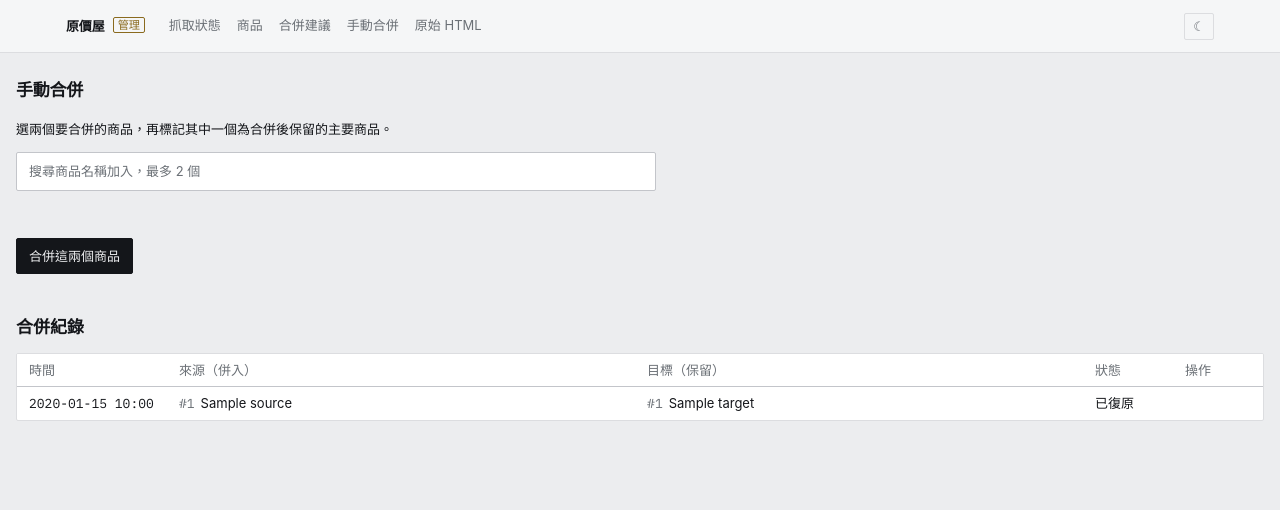
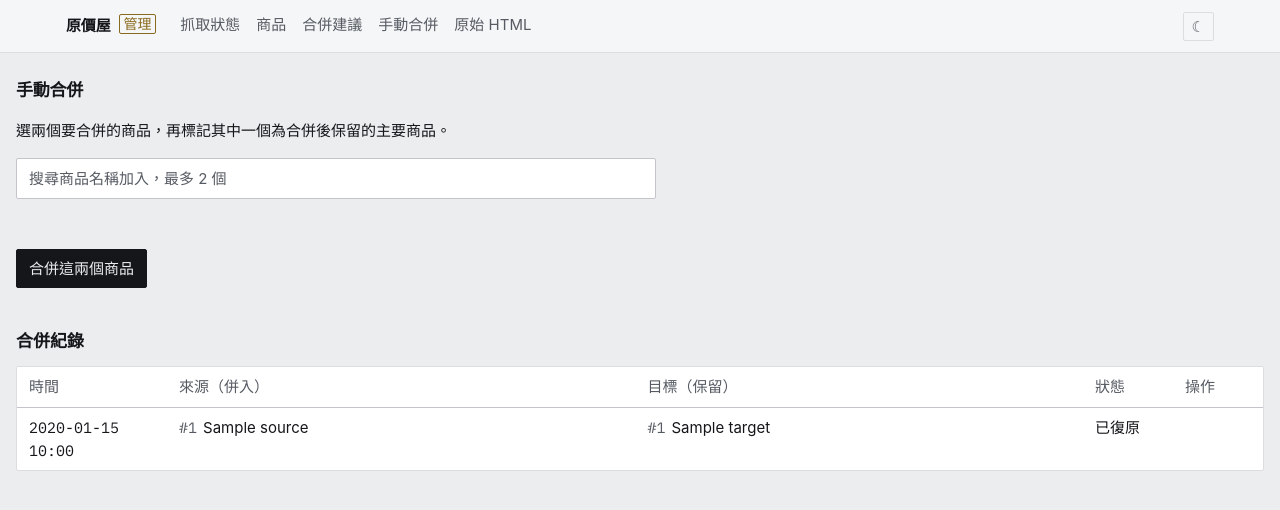
Before and after one commit to xthywork/coolpc-price-history, a Python web app: template src/coolpc/admin_api/templates/merge.html in a window 1280 px wide. Shown: the top 510 px of the page. Run offline with Jinja, Linux system fonts and the light colour scheme; the template is opened without the code that fills it: most values are stand-ins (such as "Sample title", 1, 10 or a date in 2020).

Commit message:
fix(web): 提高次要文字對比、整體字級上調一階
回饋指出商品名稱看不清楚、字太小。

- --muted 提高對比（淺色 #6b7076 → #565b63，深色 #8b93a1 → #9ba3b2），
  兩個主題對白/深底都在 7:1 以上
- 已下架的列不再整列染灰：輔助資訊維持 muted，商品名恢復正常對比。首頁
  預設是價格由低到高，第一頁幾乎全是已下架的活動公告，整列變灰會讓整頁
  都讀不出來
- 字級整體上調一階（內文 15px → 16px、表格 13px → 15px），搜尋框維持
  17px 不動；新增 --step--2 取代散落各處寫死的 0.68～0.78rem
- 列高與內距跟著放大，避免行與行擠在一起
- admin 商品列表的建立時間欄加寬到 178px，字變大後 140px 會把時間折成
  兩行並撐高整列
- 持平走勢線的 --flat 一併提高對比

Co-Authored-By: Claude Opus 5 <noreply@anthropic.com>
Claude-Session: https://claude.ai/code/session_01EA5z5W4e19bbQEsY9tRodS

```diff
--- a/src/coolpc/admin_api/templates/products.html
+++ b/src/coolpc/admin_api/templates/products.html
@@ -33,10 +33,10 @@
         <th class="col-num" style="width:70px">ID</th>
         <th style="width:36%">商品名稱</th>
         <th style="width:12%">品牌</th>
-        <th style="width:14%">型號</th>
+        <th style="width:12%">型號</th>
         <th class="col-num" style="width:110px">目前價格</th>
         <th style="width:90px">狀態</th>
-        <th style="width:140px">建立時間</th>
+        <th style="width:178px">建立時間</th>
       </tr>
     </thead>
     <tbody>
--- a/src/coolpc/web/static/css/admin.css
+++ b/src/coolpc/web/static/css/admin.css
@@ -7,7 +7,7 @@ body { font-size: var(--step--1); }
 .site-header__brand::after {
   content: "管理";
   font-family: var(--font-mono);
-  font-size: 0.7rem;
+  font-size: var(--step--2);
   font-weight: 400;
   color: var(--accent);
   border: 1px solid currentColor;
@@ -19,7 +19,7 @@ body { font-size: var(--step--1); }
 
 main { max-width: 1320px; }
 
-th, td { padding: 6px var(--space-3); }
+th, td { padding: 8px var(--space-3); }
 .page-head h1 { font-size: var(--step-1); }
 
 .toolbar {
@@ -37,7 +37,7 @@ th, td { padding: 6px var(--space-3); }
 /* 抓取狀態 */
 .status {
   font-family: var(--font-mono);
-  font-size: 0.78rem;
+  font-size: var(--step--2);
   border-radius: var(--radius);
   padding: 1px 6px;
   border: 1px solid currentColor;
@@ -113,7 +113,7 @@ th, td { padding: 6px var(--space-3); }
   white-space: pre-wrap;
   word-break: break-all;
   font-family: var(--font-mono);
-  font-size: 0.78rem;
+  font-size: var(--step--2);
   line-height: 1.5;
   color: var(--muted);
 }
@@ -139,14 +139,14 @@ th, td { padding: 6px var(--space-3); }
   text-align: center;
   line-height: 15px;
   font-family: var(--font-mono);
-  font-size: 0.68rem;
+  font-size: var(--step--2);
   color: var(--accent);
   border: 1px solid currentColor;
   border-radius: var(--radius);
 }
 .hint__name { word-break: break-word; }
 .hint__name .id { font-family: var(--font-mono); color: var(--muted); margin-right: 5px; }
-.hint__off { color: var(--muted); font-size: 0.78rem; flex-shrink: 0; }
+.hint__off { color: var(--muted); font-size: var(--step--2); flex-shrink: 0; }
 .hint__sep { border-top: 1px dashed var(--line); }
 .hint__score {
   flex-shrink: 0;
@@ -166,7 +166,7 @@ th, td { padding: 6px var(--space-3); }
   line-height: 1.1;
   color: var(--accent);
 }
-.hint__score-label { font-size: 0.7rem; color: var(--muted); }
+.hint__score-label { font-size: var(--step--2); color: var(--muted); }
 
 /* 商品詳細：檢視用定義列表，編輯用同一組欄位 */
 .detail-list {
--- a/src/coolpc/web/static/css/base.css
+++ b/src/coolpc/web/static/css/base.css
@@ -109,7 +109,7 @@ p { max-width: var(--measure); }
 }
 table { width: 100%; border-collapse: collapse; }
 th, td {
-  padding: 9px var(--space-3);
+  padding: 11px var(--space-3);
   text-align: left;
   font-size: var(--step--1);
   vertical-align: baseline;
@@ -133,7 +133,10 @@ th.col-num { text-align: right; }
 .up { color: var(--up); }
 .down { color: var(--down); }
 .flat { color: var(--flat); }
-.inactive td, tr.inactive td a { color: var(--muted); }
+/* 已下架的列只把輔助資訊淡化，商品名維持正常對比——整列一起變灰的話，
+   一整頁都是下架商品時（首頁預設價格排序就是這樣）會什麼都讀不出來 */
+tr.inactive td { color: var(--muted); }
+tr.inactive td a { color: var(--ink); }
 
 /* ── 表單 ───────────────────────────────────────────────── */
 
--- a/src/coolpc/web/static/css/tokens.css
+++ b/src/coolpc/web/static/css/tokens.css
@@ -23,14 +23,14 @@
   --surface: #ffffff;
   --surface-sunk: #f5f6f7;
   --ink: #14161a;
-  --muted: #6b7076;
+  --muted: #565b63;
   --line: #dcdde0;
   --line-strong: #c3c5ca;
   --accent: #8a6a1e;
   --accent-soft: rgba(138, 106, 30, 0.12);
   --up: #c0362c;
   --down: #1b7a4b;
-  --flat: #8b9098;
+  --flat: #767c85;
 
   /* 多商品比較的類別色。順序固定、不循環，兩個主題各自選過步階，通過
      對比與色覺缺陷分辨度檢查（見 scripts 驗證：CVD ΔE 皆過門檻）。 */
@@ -45,12 +45,13 @@
     "Noto Sans TC", "Microsoft JhengHei", "Segoe UI", sans-serif;
   --font-mono: "IBM Plex Mono", ui-monospace, "SF Mono", Consolas, monospace;
 
-  --step--1: 0.8125rem;
-  --step-0: 0.9375rem;
+  --step--2: 0.875rem;
+  --step--1: 0.9375rem;
+  --step-0: 1rem;
   --step-1: 1.0625rem;
-  --step-2: 1.375rem;
-  --step-3: 1.875rem;
-  --step-4: 2.75rem;
+  --step-2: 1.5rem;
+  --step-3: 2rem;
+  --step-4: 2.875rem;
 
   --space-1: 4px;
   --space-2: 8px;
@@ -70,7 +71,7 @@
   --surface: #181d28;
   --surface-sunk: #141924;
   --ink: #e6e8ec;
-  --muted: #8b93a1;
+  --muted: #9ba3b2;
   --line: #262d3a;
   --line-strong: #38414f;
   --accent: #c9a227;
@@ -94,7 +95,7 @@
     --surface: #181d28;
     --surface-sunk: #141924;
     --ink: #e6e8ec;
-    --muted: #8b93a1;
+    --muted: #9ba3b2;
     --line: #262d3a;
     --line-strong: #38414f;
     --accent: #c9a227;
```
Also changed, not shown: src/coolpc/web/static/css/public.css (+5 -5 lines).
